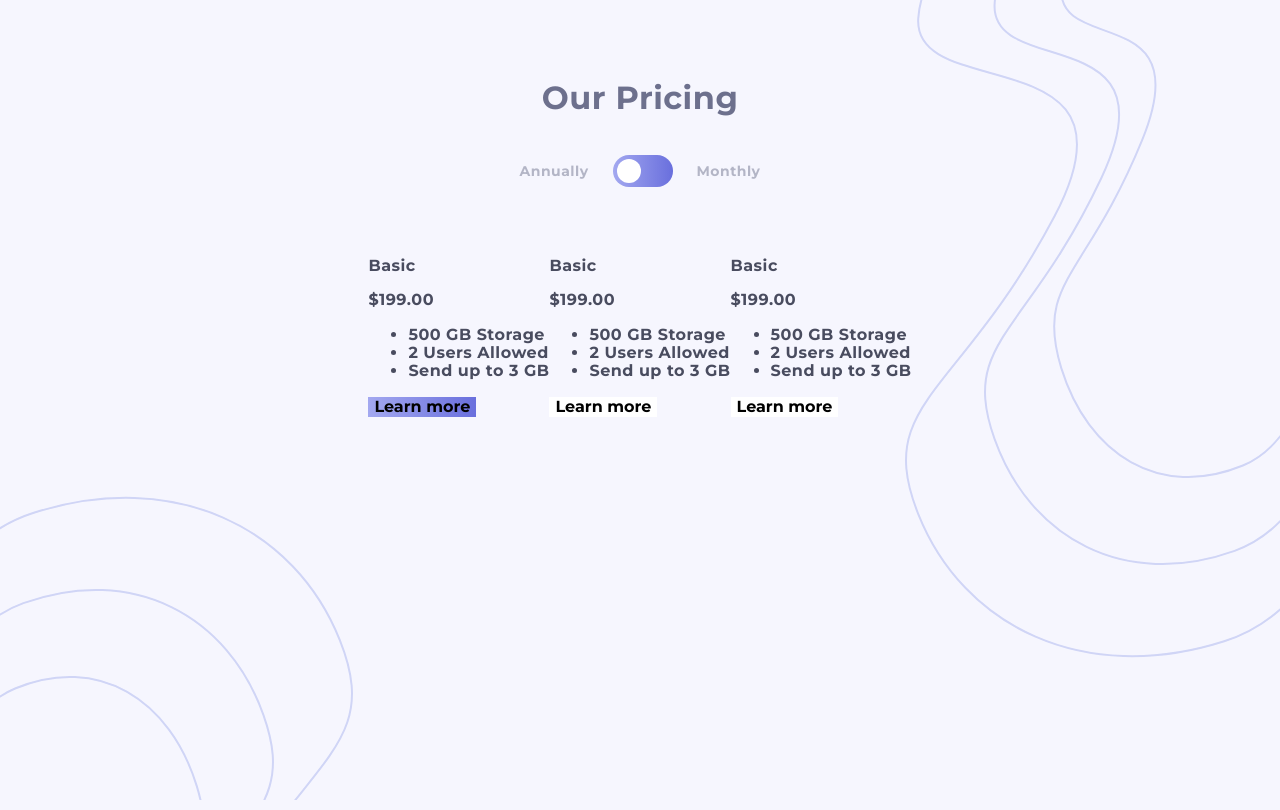
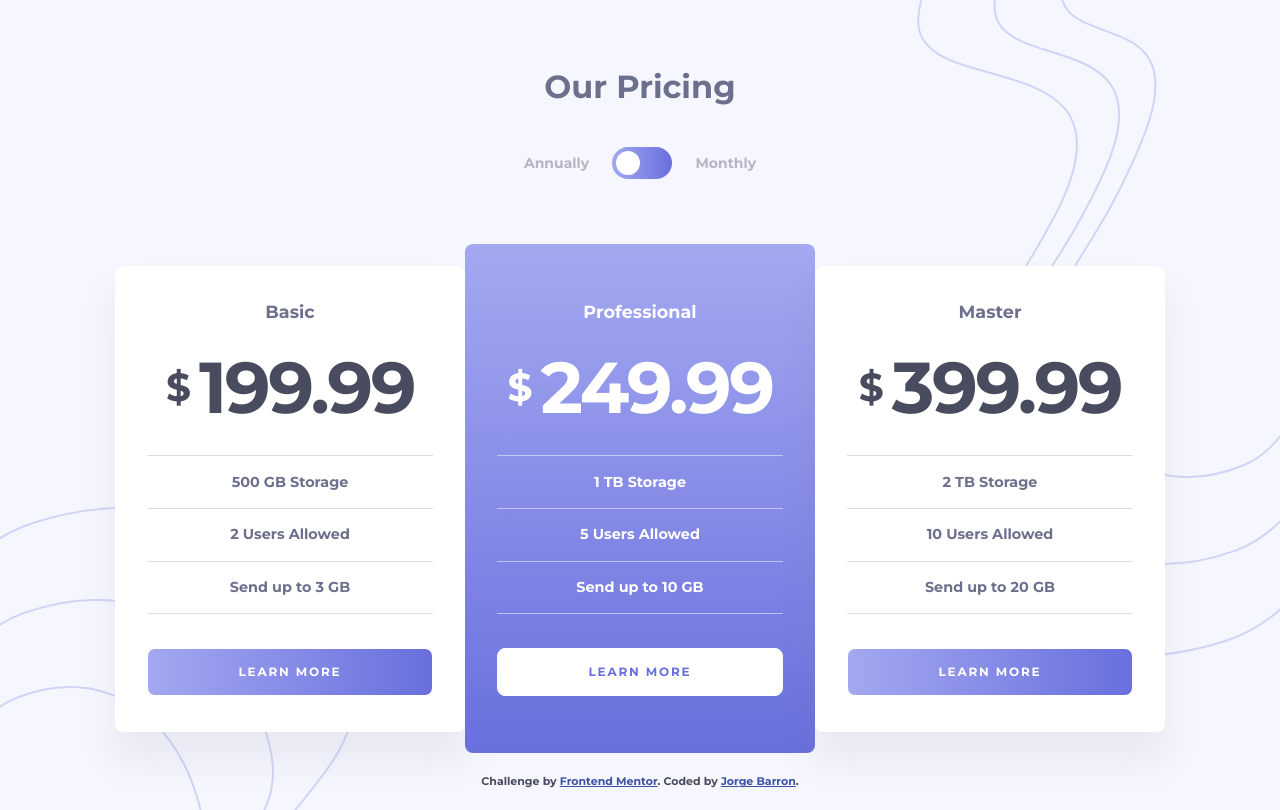
Before and after one commit to jorge8168711/pricing-component-challenge, a plain HTML site: page src/index.html in a window 1280 px wide. Drawn offline with nearby package versions, Linux system fonts and the light colour scheme; files that its build step writes are made by us from their sources; files whose address does not match are found by name.

Commit message:
Desktop layout

```diff
--- a/src/index.html
+++ b/src/index.html
@@ -1,6 +1,7 @@
 <!DOCTYPE html>
 <html lang="en">
   <head>
+    <title>Frontend Mentor | Pricing component with toggle</title>
     <meta charset="UTF-8" />
     <meta name="viewport" content="width=device-width, initial-scale=1.0" />
     <meta name="description" content="Pricing component exmpple for Frontend mentor challenge" />
@@ -8,7 +9,7 @@
       href="https://fonts.googleapis.com/css2?family=Montserrat:wght@700&display=swap"
       rel="stylesheet"
     />
-    <title>Pricing component with toggle</title>
+    <link rel="icon" type="image/png" sizes="32x32" href="./img/favicon-32x32.png" />
     <link rel="stylesheet" href="./index.css" />
   </head>
 
@@ -30,10 +31,14 @@
         </div>
       </header>
 
-      <main class="flex items-center justify-center">
+      <main class="flex items-center justify-center plans" id='plans'>
         <section class="plan">
           <p class="plan__name">Basic</p>
-          <p class="plan__price">$199.00</p>
+          <div class="flex items-center justify-center">
+            <p class='plan__currency'>$</p>
+            <p class="plan__price month">19.99</p>
+            <p class="plan__price year">199.99</p>
+          </div>
 
           <ul class="plan-befits">
             <li class="plan-befits__item">500 GB Storage</li>
@@ -41,35 +46,64 @@
             <li class="plan-befits__item">Send up to 3 GB</li>
           </ul>
 
-          <button class="button blue-gradient" type="button">Learn more</button>
+          <button class="plan-befits__btn blue" type="button">Learn More</button>
+        </section>
+
+        <section class="plan selected">
+          <p class="plan__name">Professional</p>
+          <div class="flex items-center justify-center">
+            <p class='plan__currency'>$</p>
+            <p class="plan__price month">24.99</p>
+            <p class="plan__price year">249.99</p>
+          </div>
+
+          <ul class="plan-befits">
+            <li class="plan-befits__item">1 TB Storage</li>
+            <li class="plan-befits__item">5 Users Allowed</li>
+            <li class="plan-befits__item">Send up to 10 GB</li>
+          </ul>
+
+          <button class="plan-befits__btn white" type="button">Learn More</button>
         </section>
 
         <section class="plan">
-          <p class="plan__name">Basic</p>
-          <p class="plan__price">$199.00</p>
+          <p class="plan__name">Master</p>
+          <div class="flex items-center justify-center">
+            <p class='plan__currency'>$</p>
+            <p class="plan__price month">39.99</p>
+            <p class="plan__price year">399.99</p>
+          </div>
 
           <ul class="plan-befits">
-            <li class="plan-befits__item">500 GB Storage</li>
-            <li class="plan-befits__item">2 Users Allowed</li>
-            <li class="plan-befits__item">Send up to 3 GB</li>
+            <li class="plan-befits__item">2 TB Storage</li>
+            <li class="plan-befits__item">10 Users Allowed</li>
+            <li class="plan-befits__item">Send up to 20 GB</li>
           </ul>
 
-          <button class="button" type="button">Learn more</button>
-        </section>
-
-        <section class="plan">
-          <p class="plan__name">Basic</p>
-          <p class="plan__price">$199.00</p>
-
-          <ul class="plan-befits">
-            <li class="plan-befits__item">500 GB Storage</li>
-            <li class="plan-befits__item">2 Users Allowed</li>
-            <li class="plan-befits__item">Send up to 3 GB</li>
-          </ul>
-
-          <button class="button" type="button">Learn more</button>
+          <button class="plan-befits__btn blue" type="button">Learn More</button>
         </section>
       </main>
+
+      <div class="attribution">
+        Challenge by
+        <a href="https://www.frontendmentor.io?ref=challenge" target="_blank">Frontend Mentor</a>.
+        Coded by <a href="https://www.frontendmentor.io/profile/jorge8168711" target="_blank">Jorge Barron</a>.
+      </div>
     </div>
   </body>
+
+  <script>
+    (() => {
+      const priceSelector = document.getElementById('price');
+      const plansWrapper = document.getElementById('plans');
+
+      priceSelector.addEventListener('change', (e) => {
+        if (e.target.checked) {
+          plansWrapper.classList.add('monthly');
+        } else {
+          plansWrapper.classList.remove('monthly');
+        }
+      });
+    })();
+  </script>
 </html>
--- a/src/index.scss
+++ b/src/index.scss
@@ -3,5 +3,6 @@
 
 @import './styles/header';
 @import './styles/toggle';
+@import './styles/plan';
 
 @import './styles/helpers';
--- a/src/styles/_base.scss
+++ b/src/styles/_base.scss
@@ -5,10 +5,13 @@
   --dark-grayish-blue: hsl(232, 13%, 33%);
 }
 
+*, *::after, *::before {
+  box-sizing: border-box;
+}
+
 body {
   font-family: Montserrat, sans-serif;
   font-weight: 700;
-  letter-spacing: 0.03em;
   color: var(--dark-grayish-blue);
   background-color: var(--very-light-grayish-blue);
   background-image: url(./img/bg-top.svg), url(./img/bg-bottom.svg);
@@ -17,15 +20,18 @@ body {
   min-height: 100vh;
 }
 
-button {
-  appearance: none;
-  background-color: white;
-  border: none;
-}
-
 .wrapper {
   max-width: 1440px;
   margin-left: auto;
   margin-right: auto;
   padding: 0 2rem;
 }
+
+.attribution {
+  padding: 2em 1em;
+  font-size: 11px;
+  text-align: center;
+}
+.attribution a {
+  color: hsl(228, 45%, 44%);
+}
--- a/src/styles/_header.scss
+++ b/src/styles/_header.scss
@@ -1,9 +1,9 @@
 .header {
-  padding-top: 5rem;
-  padding-bottom: 3rem;
+  padding-top: 4.3rem;
+  padding-bottom: 3.7rem;
 
   &__title {
-    margin: 0 0 2rem;
+    margin: 0 0 2.2rem;
     color: var(--grayish-blue);
   }
 }
--- a/src/styles/_helpers.scss
+++ b/src/styles/_helpers.scss
@@ -24,10 +24,6 @@
   justify-content: center;
 }
 
-.blue-gradient {
-  background-image: linear-gradient(to right, hsl(236, 72%, 79%), hsl(237, 63%, 64%));
-}
-
 // DISPLAY
 .hidden {
   display: none;
--- /dev/null
+++ b/src/styles/_plan.scss
@@ -0,0 +1,109 @@
+.plans {
+  .plan__price.month {
+    display: none;
+  }
+
+  &.monthly .plan__price.year {
+    display: none;
+  }
+
+  &.monthly .plan__price.month {
+    display: block;
+  }
+}
+
+.plan {
+  background-color: white;
+  border-radius: 0.5em;
+  padding: 2.25rem 2rem;
+  box-shadow: 0px 28px 35px 3px rgba(109, 112, 141, 0.09);
+  text-align: center;
+  min-width: 350px;
+
+  &__name {
+    color: var(--grayish-blue);
+    font-size: 1.1rem;
+    margin: 0 0 1.5rem;
+  }
+
+  &__currency {
+    font-size: 2.45rem;
+    margin: 0;
+  }
+
+  &__price {
+    font-size: 4.5rem;
+    margin: 0 0 0 .5rem;
+    text-align: left;
+    letter-spacing: -.15rem;
+  }
+
+  &.selected {
+    padding: 3.6rem 2rem;
+    color: white;
+    background-image: linear-gradient(to bottom, hsl(236, 72%, 79%), hsl(237, 63%, 64%));
+    box-shadow: none;
+  }
+
+  &.selected .plan-befits__item {
+    border-color: rgba(white, .5);
+  }
+
+  &.selected .plan-befits__item,
+  &.selected &__name {
+    color: white;
+  }
+}
+
+.plan-befits {
+  margin: 1.65rem 0 2.1rem;
+  padding: 0;
+  list-style: none;
+  color: var(--grayish-blue);
+
+  &__item {
+    font-size: .9rem;
+    padding: 1.1rem 0;
+    border-top: 1px solid #DEDEDE;
+  }
+
+  &__item:last-child {
+    border-bottom: 1px solid #DEDEDE;
+  }
+
+  &__btn {
+    cursor: pointer;
+    border-radius: .5rem;
+    appearance: none;
+    border: none;
+    display: block;
+    text-transform: uppercase;
+    font-size: .75rem;
+    letter-spacing: .15em;
+    padding: 1rem;
+    width: 100%;
+    transition: all .12s cubic-bezier(0, 0, 0.2, 1);
+  }
+
+  &__btn.blue {
+    color: white;
+    border: 1px solid white;
+    background-image: linear-gradient(to right, hsl(236, 72%, 79%), hsl(237, 63%, 64%));
+  }
+  &__btn.blue:hover {
+    color: hsl(237, 63%, 64%);
+    background: white;
+    border: 1px solid var(--grayish-blue);
+  }
+
+  &__btn.white {
+    color: hsl(237, 63%, 64%);
+    background-color: white;
+    border: 1px solid white;
+  }
+
+  &__btn.white:hover {
+    color: white;
+    background-color: transparent;
+  }
+}
--- a/src/styles/_toggle.scss
+++ b/src/styles/_toggle.scss
@@ -4,7 +4,7 @@ $toggle-spacing: 0.25em;
 
 .toggle {
   font-size: 1rem;
-  margin: 0 1.5em;
+  margin: 0 1.45em;
   height: $toggle-height;
   width: $toggle-width;
   position: relative;
@@ -20,10 +20,9 @@ $toggle-spacing: 0.25em;
     top: 0;
     left: 0;
     background-image: linear-gradient(to right, hsl(236, 72%, 79%), hsl(237, 63%, 64%));
-    background-color: hsl(237, 63%, 64%);
     height: 100%;
     width: 100%;
-    transition: background-color 0.16s cubic-bezier(0, 0, 0.2, 1);
+    transition: background-image 0.16s cubic-bezier(0, 0, 0.2, 1);
   }
 
   &__circle {
@@ -45,7 +44,7 @@ $toggle-spacing: 0.25em;
   }
 
   &__input:checked ~ &__track {
-    background: hsl(236, 72%, 79%);
+    background-image: linear-gradient(to right, hsl(236, 72%, 79%), hsl(236, 72%, 79%));
   }
 
   &__input:checked ~ &__circle {
```
Also changed, not shown: index.html (+12 -1 lines), design/active-states.jpg (added), design/desktop-design-annually.jpg (added), design/desktop-design-monthly.jpg (added), design/desktop-preview.jpg (added), design/mobile-design-annually.jpg (added), design/mobile-design-monthly.jpg (added), index.css, 2 other files.
